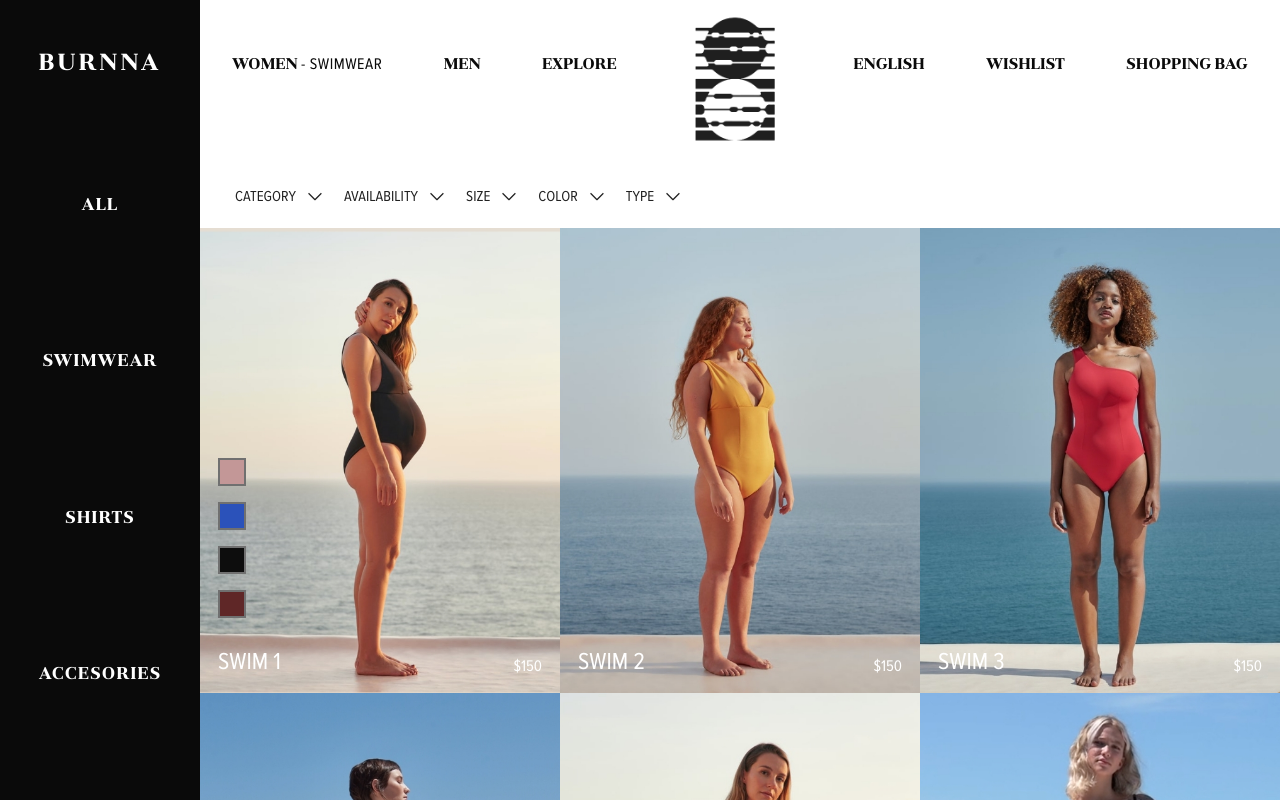
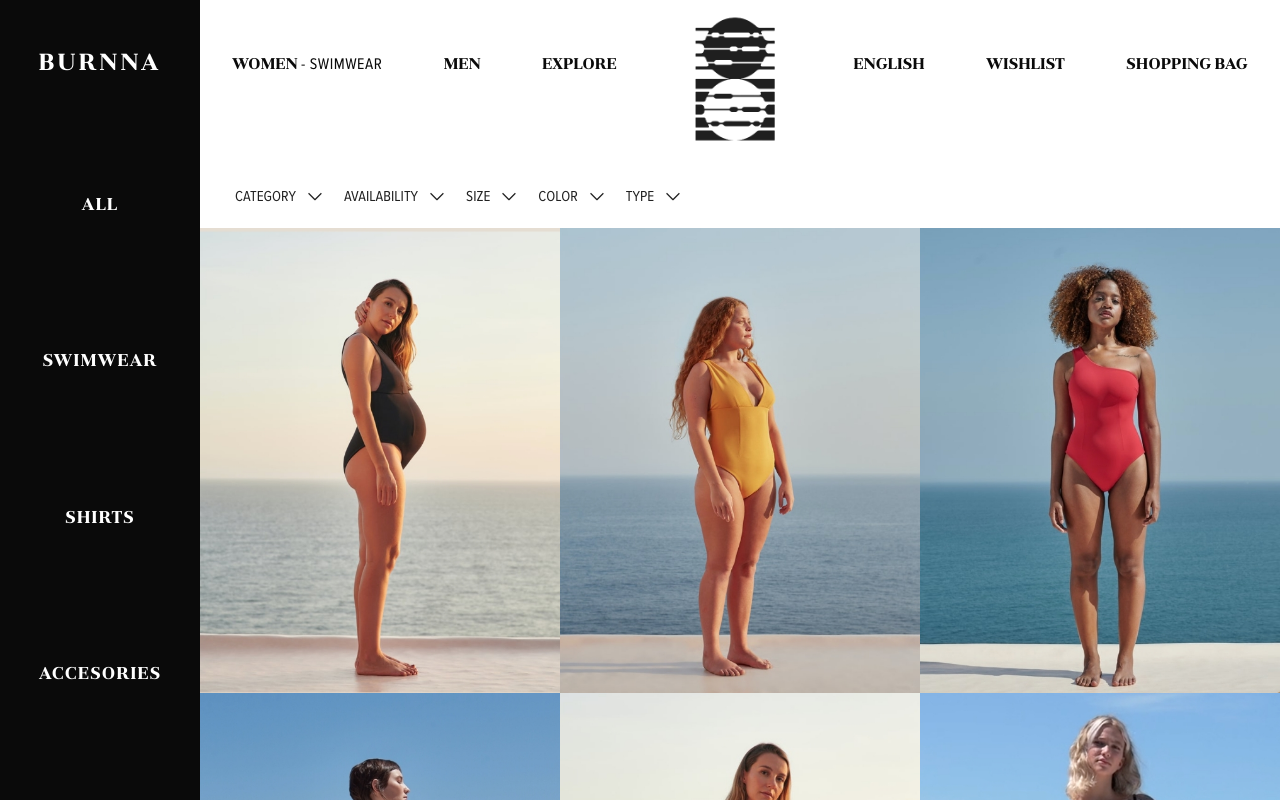
Before and after one commit to christiandp7/burnna-website, a React (Create React App) app: page /collection in a window 1280 px wide. Shown: the top 800 px of the page. Built offline with nearby package versions, Linux system fonts and the light colour scheme.

Commit message:
CollectionGridItem done with animations, packages fixed

```diff
--- a/package.json
+++ b/package.json
@@ -8,6 +8,8 @@
     "@testing-library/jest-dom": "^5.11.4",
     "@testing-library/react": "^11.1.0",
     "@testing-library/user-event": "^12.1.10",
+    "jss": "^10.6.0",
+    "jss-preset-default": "^10.6.0",
     "node-sass": "^5.0.0",
     "react": "^17.0.2",
     "react-dom": "^17.0.2",
--- a/src/App.js
+++ b/src/App.js
@@ -1,18 +1,26 @@
 import React from 'react'
 import { BrowserRouter as Router, Switch, Route } from 'react-router-dom'
-import CssBaseline from '@material-ui/core/CssBaseline';
-import { ThemeProvider } from '@material-ui/core/styles';
+import CssBaseline from '@material-ui/core/CssBaseline'
+import { ThemeProvider } from '@material-ui/core/styles'
 // components
-import Home from './pages/Home/Home.jsx';
+import Home from './pages/Home/Home.jsx'
 import MainLayout from './layouts/MainLayout'
+// styles
+import { create } from 'jss'
+import { StylesProvider, jssPreset } from '@material-ui/core/styles'
 // data
 import theme from './theme'
+
+const jss = create({
+	plugins: [...jssPreset().plugins],
+})
 
 // const theme = createMuiTheme(themeSettigs)
 
 function App() {
 	return (
 		<ThemeProvider theme={theme}>
+			{/* <StylesProvider injectFirst jss={jss}> */}
 			<CssBaseline />
 			<Router>
 				<Switch>
@@ -24,8 +32,9 @@ function App() {
 					</Route>
 				</Switch>
 			</Router>
+			{/* </StylesProvider> */}
 		</ThemeProvider>
-  );
+	)
 }
 
-export default App;
+export default App
--- a/src/components/CollectionGridItem/CollectionGirdItem.jsx
+++ b/src/components/CollectionGridItem/CollectionGirdItem.jsx
@@ -1,4 +1,4 @@
-import React from 'react'
+import React, { useState } from 'react'
 import GridList from '@material-ui/core/GridList'
 import GridListTile from '@material-ui/core/GridListTile'
 import { makeStyles } from '@material-ui/core/styles'
@@ -6,11 +6,25 @@ import { LazyLoadImage } from 'react-lazy-load-image-component'
 import Typography from '@material-ui/core/Typography'
 import Box from '@material-ui/core/Box'
 import Tooltip from '@material-ui/core/Tooltip'
+import Fade from 'react-reveal/Fade'
+import Grow from '@material-ui/core/Grow'
 
 const CollectionGirdItem = ({ product }) => {
+	const [showDetails, setShowDetails] = useState(false)
+
+	const handleMouseEnter = () => {
+		setShowDetails(true)
+	}
+	const handleMouseLeave = () => {
+		setShowDetails(false)
+	}
+
 	const classes = useStyles()
 	return (
-		<div className={classes.grirdItemContainer}>
+		<div
+			className={classes.grirdItemContainer}
+			onMouseEnter={handleMouseEnter}
+			onMouseLeave={handleMouseLeave}>
 			<LazyLoadImage
 				wrapperClassName={classes.lazyLoadWrapper}
 				className={classes.image}
@@ -19,8 +33,11 @@ const CollectionGirdItem = ({ product }) => {
 				useIntersectionObserver={true}
 				effect="blur"
 			/>
-			<div className={classes.productDetailsContainer}>
+
+			<div
+				className={`productDetailsContainer ${classes.productDetailsContainer}`}>
 				{product.variants && (
+					<Grow timeout={{ enter: 500, exit: 500 }} in={showDetails}>
 						<div className={classes.productVariants}>
 							{product.variants.color &&
 								product.variants.color.map(color => (
@@ -32,7 +49,9 @@ const CollectionGirdItem = ({ product }) => {
 									</Tooltip>
 								))}
 						</div>
+					</Grow>
 				)}
+				<Fade duration={600} bottom opposite when={showDetails}>
 					<div className={classes.productMetadata}>
 						<Typography
 							variant="h5"
@@ -44,6 +63,7 @@ const CollectionGirdItem = ({ product }) => {
 							{product.price}
 						</Typography>
 					</div>
+				</Fade>
 			</div>
 		</div>
 	)
@@ -53,6 +73,27 @@ const useStyles = makeStyles(theme => ({
 	grirdItemContainer: {
 		height: '100%',
 		position: 'relative',
+		overflow: 'hidden',
+		'&:hover img': {
+			transform: 'scale(1.05)',
+		},
+		'&:after': {
+			content: '""',
+			position: 'absolute',
+			width: '100%',
+			height: '100%',
+			top: 0,
+			left: 0,
+			backgroundColor: theme.palette.primary.contrastText,
+			opacity: 0,
+			transition: `opacity ${theme.transitions.easing.easeIn} 400ms`,
+			transform: 'scale(1.1)',
+		},
+		'&:hover': {
+			'&:after': {
+				opacity: 0.25,
+			},
+		},
 	},
 	lazyLoadWrapper: {
 		height: '100%',
@@ -61,14 +102,20 @@ const useStyles = makeStyles(theme => ({
 		width: '100%',
 		height: '100%',
 		objectFit: 'cover',
+		transition: `all ${theme.transitions.easing.easeIn} 500ms !important`,
 	},
 	productDetailsContainer: {
+		// display: 'flex',
+		// flexDirection: 'column',
+		// justifyContent: 'flex-end',
 		position: 'absolute',
 		left: 0,
 		bottom: 0,
 		width: '100%',
+		// height: '100%',
 		padding: '0 18px',
 		paddingBottom: '15px',
+		zIndex: 1,
 	},
 	productVariants: {
 		display: 'flex',
@@ -76,18 +123,25 @@ const useStyles = makeStyles(theme => ({
 		alignItems: 'flex-start',
 		justifyContent: 'center',
 		marginBottom: '20px',
+		width: '100%',
 	},
 	productColorVariantBadge: {
 		margin: '8px 0',
 		width: '28px',
 		height: '28px',
 		border: 'solid 2px #707070',
+		cursor: 'pointer',
+		transition: `transform ${theme.transitions.easing.easeIn} 150ms`,
+		'&:hover': {
+			transform: 'scale(1.1)',
+		},
 	},
 	productMetadata: {
 		display: 'flex',
 		alignItems: 'flex-end',
 		justifyContent: 'space-between',
 		color: theme.palette.primary.main,
+		cursor: 'pointer',
 	},
 	productTitle: {
 		textTransform: 'uppercase',
--- a/src/data/collection.js
+++ b/src/data/collection.js
@@ -24,25 +24,65 @@ export const collectionItems = [
 		name: 'Swim 2',
 		price: '$150',
 		img: swimImg2,
+		variants: {
+			color: [
+				{ name: 'rose', hex: '#C39797' },
+				{ name: 'ywllow', hex: '#E3AE4E' },
+				{ name: 'black', hex: '#0D0D0D' },
+			],
+			size: [],
+		},
 	},
 	{
 		name: 'Swim 3',
 		price: '$150',
 		img: swimImg3,
+		variants: {
+			color: [
+				{ name: 'rose', hex: '#AE2234' },
+				{ name: 'black', hex: '#0D0D0D' },
+				{ name: 'brown', hex: '#5F2727' },
+			],
+			size: [],
+		},
 	},
 	{
 		name: 'Swim 4',
 		price: '$150',
 		img: swimImg4,
+		variants: {
+			color: [
+				{ name: 'black', hex: '#0D0D0D' },
+				{ name: 'brown', hex: '#5F2727' },
+			],
+			size: [],
+		},
 	},
 	{
 		name: 'Swim 5',
 		price: '$150',
 		img: swimImg5,
+		variants: {
+			color: [
+				{ name: 'blue', hex: '#2B52BA' },
+				{ name: 'brown', hex: '#5F2727' },
+				{ name: 'rose', hex: '#AE2234' },
+				{ name: 'black', hex: '#0D0D0D' },
+			],
+			size: [],
+		},
 	},
 	{
 		name: 'Swim 6',
 		price: '$150',
 		img: swimImg6,
+		variants: {
+			color: [
+				{ name: 'rose', hex: '#C39797' },
+				{ name: 'black', hex: '#0D0D0D' },
+				{ name: 'blue', hex: '#2B52BA' },
+			],
+			size: [],
+		},
 	},
 ]
```
Also changed, not shown: 2 other files (tests, documents, lock files or other folders). Lines whose indentation alone changed are shown as unchanged.
